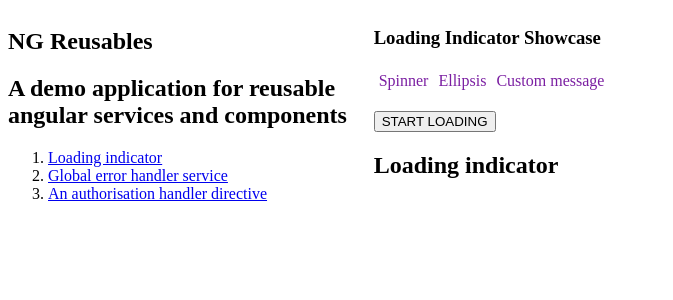
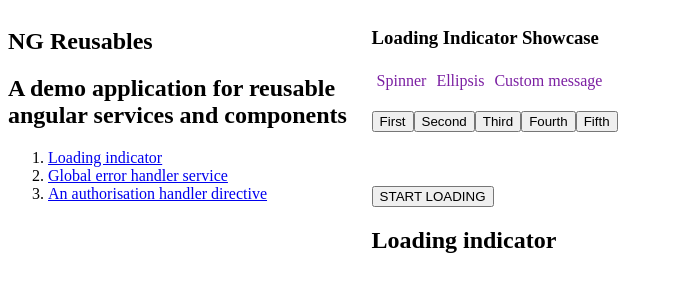
Before and after one commit to TapaiBalazs/angular-reusables, an Angular app: page /#/loading-indicator/spinner in a window 1280 px wide. Shown: the top 300 px of the page, without its empty margins (0-673 px from the left). Built offline with nearby package versions, Linux system fonts and the light colour scheme.

Commit message:
Focus disorientation poc

```diff
--- a/apps/ng-reusables/src/app/loading-indicator-showcase/loading-indicator-showcase.component.css
+++ b/apps/ng-reusables/src/app/loading-indicator-showcase/loading-indicator-showcase.component.css
@@ -18,3 +18,7 @@
   text-decoration: none;
   color: #7b1fa2;
 }
+
+.focustrap:focus {
+  outline: 2px solid deeppink;
+}
--- a/apps/ng-reusables/src/app/loading-indicator-showcase/loading-indicator-showcase.component.html
+++ b/apps/ng-reusables/src/app/loading-indicator-showcase/loading-indicator-showcase.component.html
@@ -14,6 +14,25 @@
     </ul>
   </div>
 </section>
+
+<!--TODO: extract this into a different component-->
+
+<section>
+  <button class="focustrap">First</button>
+  <button class="focustrap">Second</button>
+  <button class="focustrap" *ngIf="state === 'def'" (click)="state = 'alt'">Third</button>
+  <button class="focustrap" *ngIf="state === 'alt'" (click)="state = 'def'">AltThird</button>
+  <button class="focustrap">Fourth</button>
+  <button class="focustrap" (click)="state2 = state2 === 'alt' ? 'def' : 'alt'">
+    <ng-container *ngIf="state2 === 'def'">Fifth</ng-container>
+    <ng-container *ngIf="state2 === 'alt'">AltFifth</ng-container>
+  </button>
+</section>
+
+<br>
+<br>
+<br>
+
 <section>
   <button data-test-id="cy-trigger-indicator" (click)="triggerLoadingIndicator()">
     START LOADING
--- a/apps/ng-reusables/src/app/loading-indicator-showcase/loading-indicator-showcase.component.ts
+++ b/apps/ng-reusables/src/app/loading-indicator-showcase/loading-indicator-showcase.component.ts
@@ -7,6 +7,10 @@ import { startLoadingIndicator, stopLoadingIndicator } from '@btapai/ng-loading-
   styleUrls: ['./loading-indicator-showcase.component.css']
 })
 export class LoadingIndicatorShowcaseComponent {
+  state: 'def' | 'alt' = 'def';
+  state2: 'def' | 'alt' = 'def';
+
+
   @startLoadingIndicator
   triggerLoadingIndicator() {
     setTimeout(this.triggerLoadingIndicatorStop.bind(this), 100);
--- a/apps/ng-reusables/src/app/loading-indicator-showcase/loading-indicator-showcase.module.ts
+++ b/apps/ng-reusables/src/app/loading-indicator-showcase/loading-indicator-showcase.module.ts
@@ -1,9 +1,10 @@
 import { NgModule } from '@angular/core';
 import { LoadingIndicatorShowcaseRoutingModule } from './loading-indicator-showcase.routing.module';
 import { LoadingIndicatorShowcaseComponent } from './loading-indicator-showcase.component';
+import {CommonModule} from '@angular/common';
 
 @NgModule({
-  imports: [LoadingIndicatorShowcaseRoutingModule],
+    imports: [LoadingIndicatorShowcaseRoutingModule, CommonModule],
   declarations: [LoadingIndicatorShowcaseComponent],
 })
 export class LoadingIndicatorShowcaseModule {}
```
